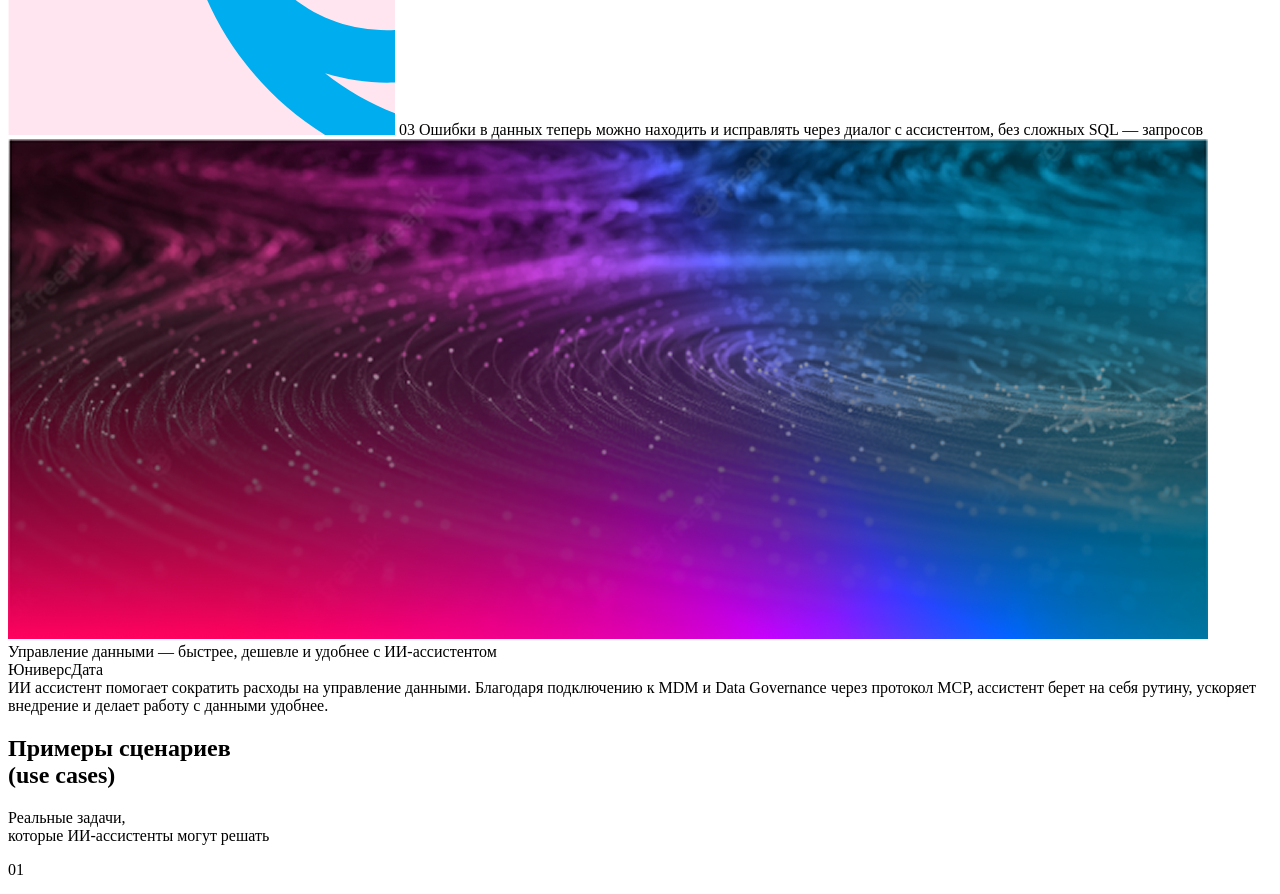
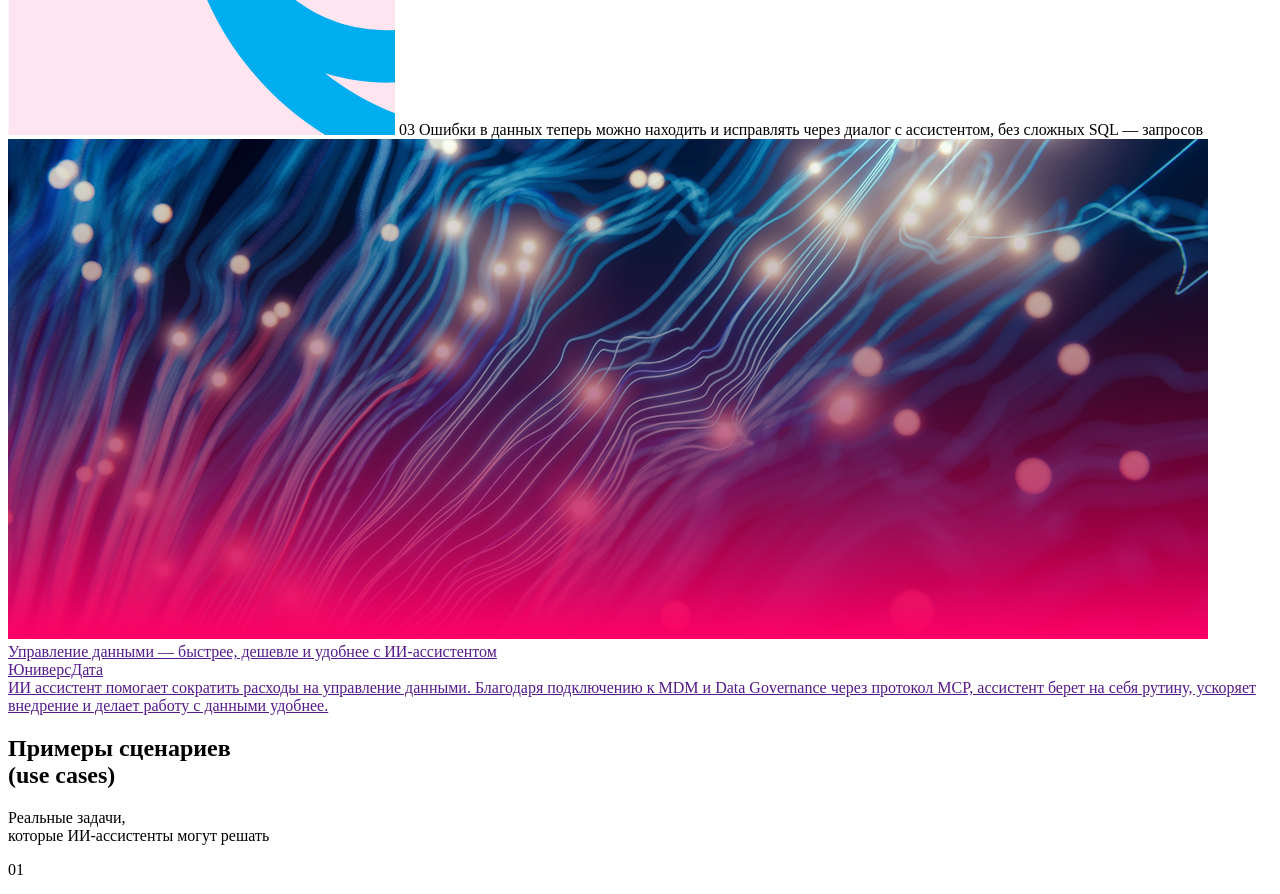
Before and after one commit to MyCode07/univers, a website with bundled scripts: page src/index.html in a window 1280 px wide. Shown: the part 700-1594 px from the top of the page. Built offline with nearby package versions, Linux system fonts and the light colour scheme; files whose address does not match are found by name.

Commit message:
change banner iamge

```diff
--- a/src/index.html
+++ b/src/index.html
@@ -56,8 +56,8 @@
 
             <section class="banner">
                 <div class="banner__container _container">
-                    <div class="banner__body">
-                        <img src="img/banner.png" alt="">
+                    <a href="" class="banner__body">
+                        <img src="img/banner-2.png" alt="">
                         <div class="banner-title">Управление данными — быстрее, дешевле
                             и удобнее с ИИ-ассистентом <br>
                             ЮниверсДата</div>
@@ -66,7 +66,7 @@
                             Data Governance через
                             протокол MCP, ассистент берет на себя рутину, ускоряет внедрение и делает работу с данными
                             удобнее.</div>
-                    </div>
+                    </a>
                 </div>
             </section>
 
--- a/src/scss/parts/banner.scss
+++ b/src/scss/parts/banner.scss
@@ -41,6 +41,12 @@
             padding: 15px;
             padding-top: 102px;
             border-radius: 15px;
+        }
+
+        transition: box-shadow 0.3s ease 0s;
+
+        &:hover {
+            box-shadow: 0px 25px 50px -12px rgba(0, 0, 0, 0.25);
         }
     }
 
```
Also changed, not shown: src/img/banner-2.png (added).
